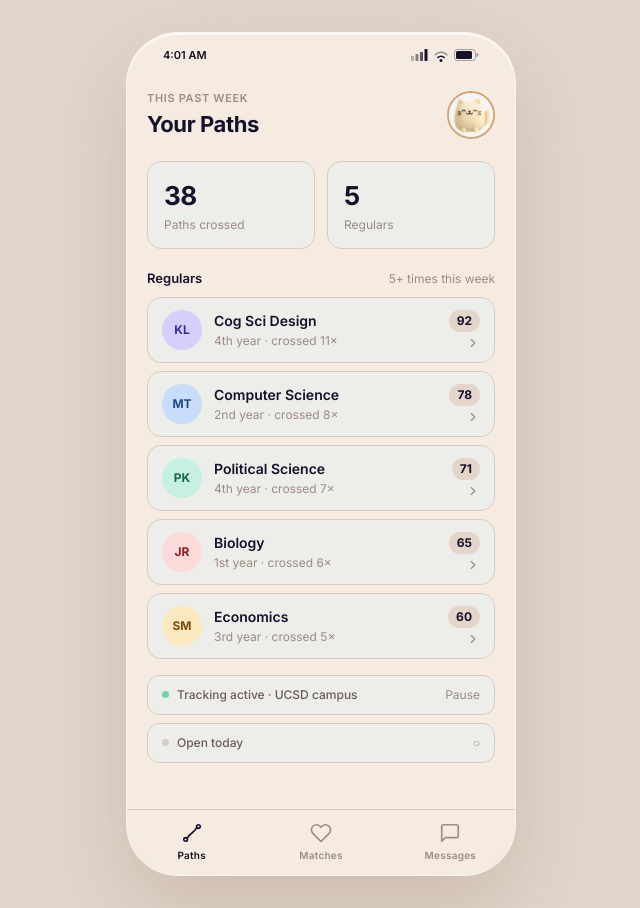
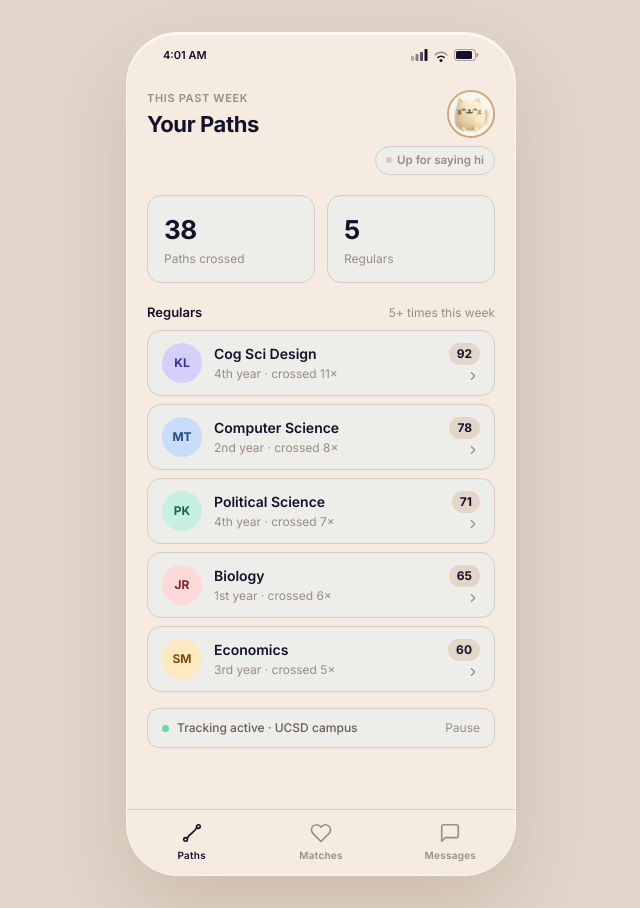
Before and after one commit to SandithHewage/crossed-paths, a React (Vite) app: page /weekly in a window 1280 px wide. Shown: the whole page, without its empty margins (319-959 px from the left). Built offline with nearby package versions, Linux system fonts and the light colour scheme.

Commit message:
Move 'Up for saying hi' toggle below avatar in header
Co-Authored-By: Claude Sonnet 4.6 <noreply@anthropic.com>

```diff
--- a/src/screens/WeeklyPaths.jsx
+++ b/src/screens/WeeklyPaths.jsx
@@ -20,7 +20,7 @@ export default function WeeklyPaths({ openToday, setOpenToday }) {
       <div className="flex-1 overflow-y-auto scrollable">
 
         {/* Header */}
-        <div className="px-5 pt-5 pb-1 flex items-center justify-between">
+        <div className="px-5 pt-5 pb-1 flex items-start justify-between">
           <div>
             <p style={{ fontSize: 11, fontWeight: 600, color: '#9B8C84', letterSpacing: '0.06em', textTransform: 'uppercase' }}>
               This past week
@@ -29,16 +29,36 @@ export default function WeeklyPaths({ openToday, setOpenToday }) {
               Your Paths
             </h2>
           </div>
+          <div style={{ display: 'flex', flexDirection: 'column', alignItems: 'flex-end', gap: 8 }}>
             <button
               onClick={() => setShowProfile(true)}
               style={{
                 width: 48, height: 48, borderRadius: '50%',
                 background: 'transparent', border: '2px solid #D4A574', cursor: 'pointer',
-              padding: 0, overflow: 'hidden',
+                padding: 0, overflow: 'hidden', flexShrink: 0,
               }}
             >
               <img src="/kitty.png" alt="Sophie" style={{ width: '100%', height: '100%', objectFit: 'cover' }} />
             </button>
+            <button
+              onClick={() => setOpenToday(v => !v)}
+              style={{
+                display: 'flex', alignItems: 'center', gap: 5,
+                background: openToday ? '#D5BDAF' : '#EDEDE9',
+                borderRadius: 999, padding: '5px 10px',
+                border: `1px solid ${openToday ? '#C9A99A' : '#D6CCC2'}`,
+                cursor: 'pointer',
+              }}
+            >
+              <span style={{
+                width: 6, height: 6, borderRadius: '50%', flexShrink: 0,
+                background: openToday ? '#16112B' : '#D6CCC2',
+              }} />
+              <span style={{ fontSize: 11.5, fontWeight: 600, color: openToday ? '#16112B' : '#9B8C84', whiteSpace: 'nowrap' }}>
+                Up for saying hi
+              </span>
+            </button>
+          </div>
         </div>
 
         {/* Stats */}
@@ -112,7 +132,7 @@ export default function WeeklyPaths({ openToday, setOpenToday }) {
         </div>
 
         {/* Tracking status */}
-        <div className="px-5 mt-4 mb-6" style={{ display: 'flex', flexDirection: 'column', gap: 8 }}>
+        <div className="px-5 mt-4 mb-6">
           <div style={{
             display: 'flex', alignItems: 'center', gap: 8,
             background: '#EDEDE9', borderRadius: 12, padding: '10px 14px',
@@ -132,26 +152,6 @@ export default function WeeklyPaths({ openToday, setOpenToday }) {
               {paused ? 'Resume' : 'Pause'}
             </button>
           </div>
-          <button
-            onClick={() => setOpenToday(v => !v)}
-            style={{
-              display: 'flex', alignItems: 'center', gap: 8,
-              background: '#EDEDE9', borderRadius: 12, padding: '10px 14px',
-              border: '1px solid #D6CCC2', cursor: 'pointer', textAlign: 'left',
-              width: '100%',
-            }}
-          >
-            <span style={{
-              width: 7, height: 7, borderRadius: '50%', flexShrink: 0,
-              background: openToday ? '#34D399' : '#D6CCC2',
-            }} />
-            <p style={{ fontSize: 12, color: '#6B5C55', fontWeight: 500, flex: 1 }}>
-              Open today
-            </p>
-            <span style={{ fontSize: 12, fontWeight: 600, color: openToday ? '#16112B' : '#9B8C84' }}>
-              {openToday ? '✓' : '○'}
-            </span>
-          </button>
         </div>
       </div>
 
```
Lines whose indentation alone changed are shown as unchanged.
